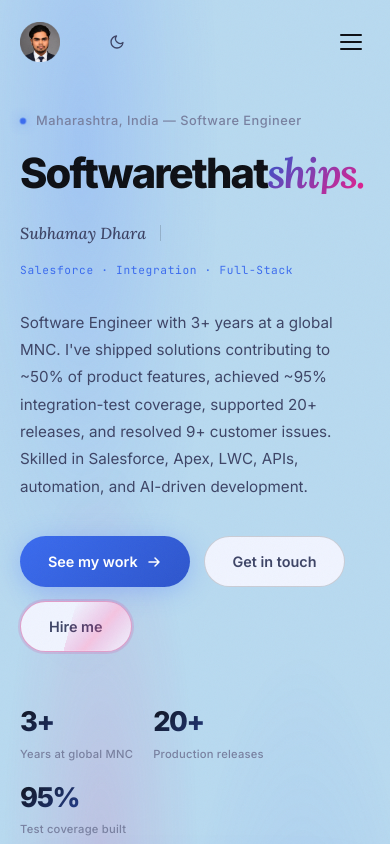
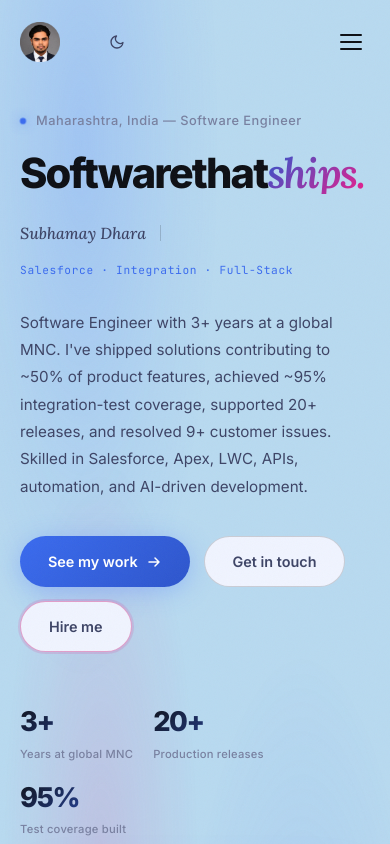
Before and after one commit to dharasubhamay/dharasubhamay.github.io, a Next.js app: page / in a window 390 px wide. Shown: the top 844 px of the page. Built offline with nearby package versions, Linux system fonts and the light colour scheme.

Commit message:
Update Hero.module.css

```diff
--- a/components/sections/Hero.module.css
+++ b/components/sections/Hero.module.css
@@ -225,7 +225,7 @@
   content: '';
   position: absolute;
   top: 0;
-  left: -100%;
+  left: 0;
   width: 60%;
   height: 100%;
   background: linear-gradient(
@@ -236,17 +236,21 @@
     rgba(233, 30, 140, 0.18) 60%,
     transparent 100%
   );
-  transform: skewX(-15deg);
+  transform: translateX(-160%) skewX(-15deg);
   animation: hireShimmer 3s ease-in-out infinite;
   pointer-events: none;
 }
 
 @keyframes hireShimmer {
-  0%   { left: -100%; opacity: 0; }
+  0%   { transform: translateX(-160%) skewX(-15deg); opacity: 0; }
   10%  { opacity: 1; }
-  50%  { left: 160%; opacity: 1; }
+  50%  { transform: translateX(280%) skewX(-15deg); opacity: 1; }
   55%  { opacity: 0; }
-  100% { left: 160%; opacity: 0; }
+  100% { transform: translateX(280%) skewX(-15deg); opacity: 0; }
+}
+
+@media (max-width: 480px) {
+  .ctaHire::before { animation: none; }
 }
 
 @keyframes hirePulse {
```
